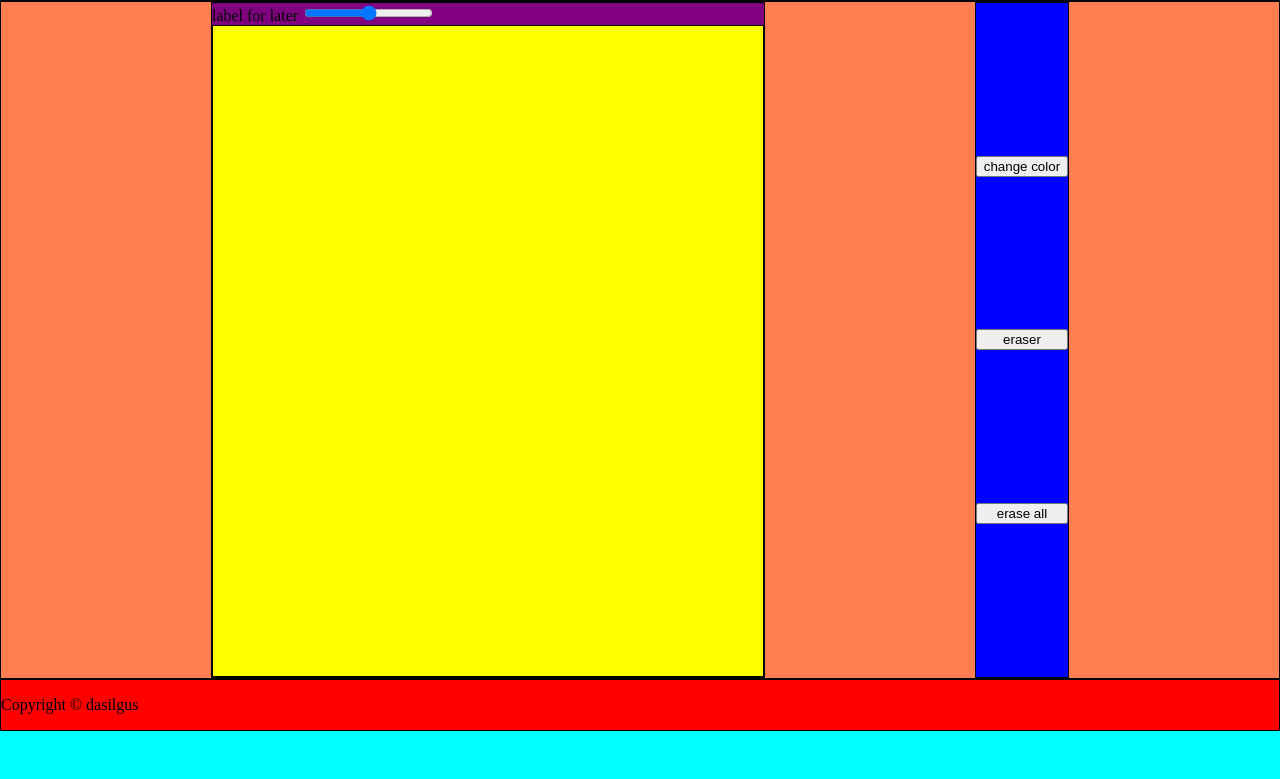
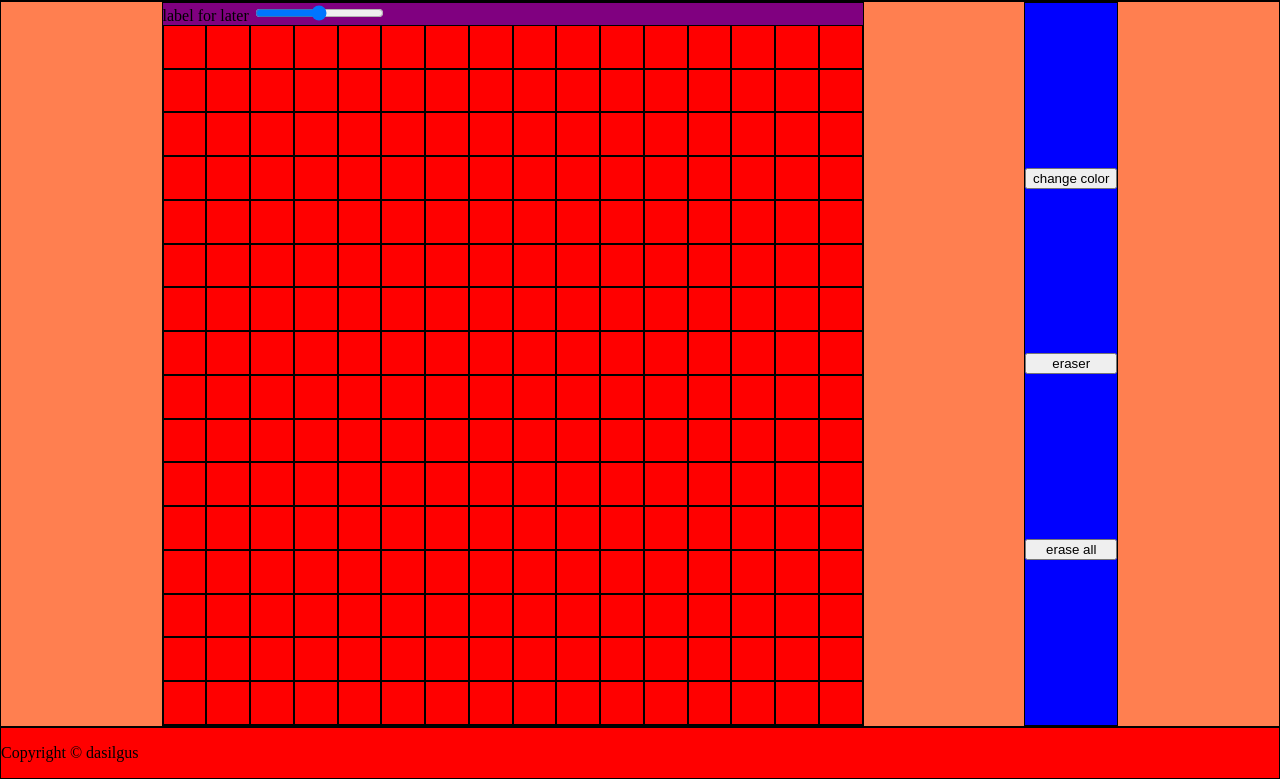
Before and after one commit to gustavords/odin_etch-a-sketch, a plain HTML site: page eas_2023.html in a window 1280 px wide. Shown: the part 81-860 px from the top of the page. Before the commit the page ends 812 px from the top, so only its background shows below. Drawn offline with Linux system fonts and the light colour scheme.

Commit message:
Make grid formation logic using flexbox

```diff
--- a/css/style_2023.css
+++ b/css/style_2023.css
@@ -2,7 +2,7 @@
 
 /* done to everybody */
 
-body, #middle, #btn_group{
+body, #middle, #btn_group, #grid{
     display: flex;
     margin: 0;
 }
@@ -32,10 +32,13 @@ header{
 }
 
 #grid {
-    border: 1px solid black;
+    /* border: 1px solid black; */
     background-color: yellow;
-    height: 650px;
-    width: 550px;
+    padding: 0;
+    height: 700px;
+    width: 700px;
+    flex-wrap: wrap;
+    flex: auto;
 }
 
 #btn_group {
--- a/js/script_2023.js
+++ b/js/script_2023.js
@@ -0,0 +1,26 @@
+//grab grid location
+const grid = document.getElementById(`grid`);
+//create boxes
+
+//append boxes
+
+
+
+//create multiple boxes at once
+let gridSize = 16 * 16;
+//width/ gridSize
+let boxWidth = (700 / 16);
+let boxHeight = 700 / 16;
+for (let i = 0; i < gridSize; i++) {
+    const gridCell = document.createElement(`div`);
+    gridCell.style.cssText = `box-sizing: border-box; border: 1px solid black; flex:auto;`;
+    // gridCell.style.cssText = ``;
+    gridCell.style.height = `auto`;
+    gridCell.style.width = `${boxWidth}px`;
+    gridCell.style.padding = 0;
+    gridCell.style.margin = 0;
+
+
+    gridCell.style[`background-color`] = `red`;
+    grid.appendChild(gridCell);
+}
```
